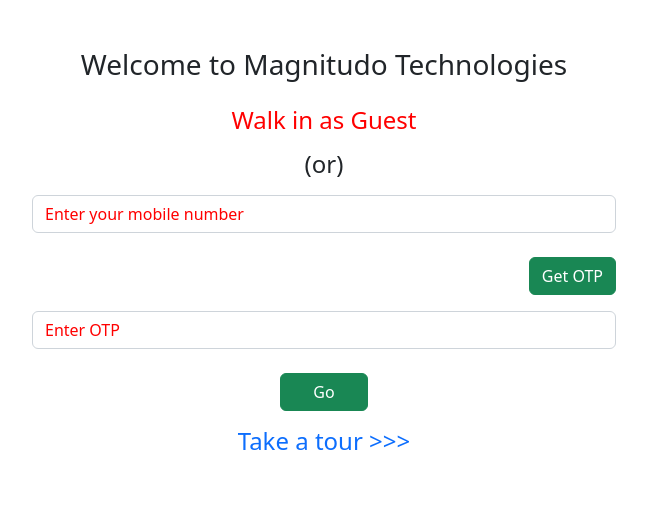
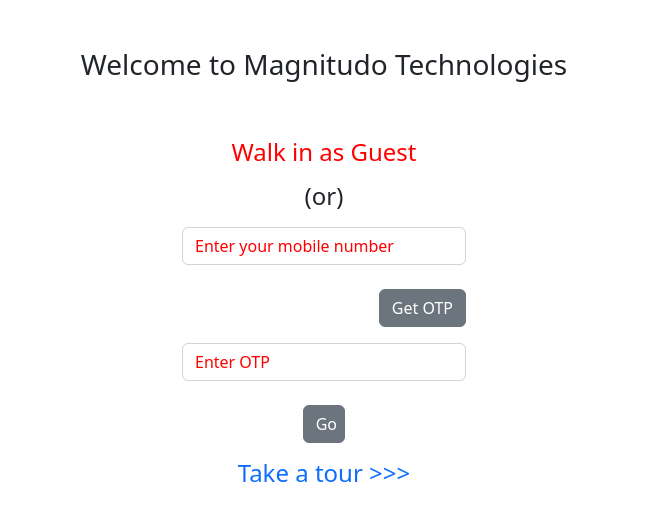
Before and after one commit to Jp1324/shopping, an Angular app: page / in a window 1280 px wide. Shown: the top 520 px of the page, without its empty margins (316-963 px from the left). Built offline with nearby package versions, Linux system fonts and the light colour scheme.

Commit message:
color and size adjustment

```diff
--- a/src/app/loginpage/loginpage.component.html
+++ b/src/app/loginpage/loginpage.component.html
@@ -1,4 +1,4 @@
-<div class="card border-0">
+<div class="container col-md-6 offset-md-3 mt-5">
     <div class="card-body">
         <div class="mb-3 text-center">
             <a href="" class="text-decoration-none">
@@ -12,13 +12,13 @@
             <input type="text" name="phoneNumber" class="form-control" placeholder="Enter your mobile number" [(ngModel)]="phoneNumber">
         </div>
         <div class="mb-3 text-end">
-            <button class="btn btn-success mt-4" (click)="getOTP()">Get OTP</button>
+            <button class="btn btn-secondary mt-4" (click)="getOTP()">Get OTP</button>
         </div>
         <div class="form-input">
             <input type="text" name="otp" class="form-control" placeholder="Enter OTP" [(ngModel)]="otp">
         </div>
         <div class="mb-3 text-center">
-            <button class="btn btn-success mt-4 small-btn" (click)="checkOTP()">Go</button>
+            <button class="btn btn-secondary mt-4 small-btn" (click)="checkOTP()">Go</button>
         </div>
         <div class="mb-3 text-center">
             <a href="" class="text-decoration-none">
```
